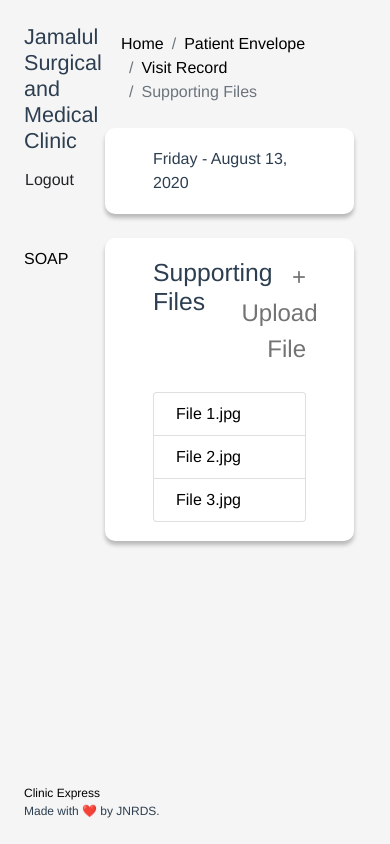
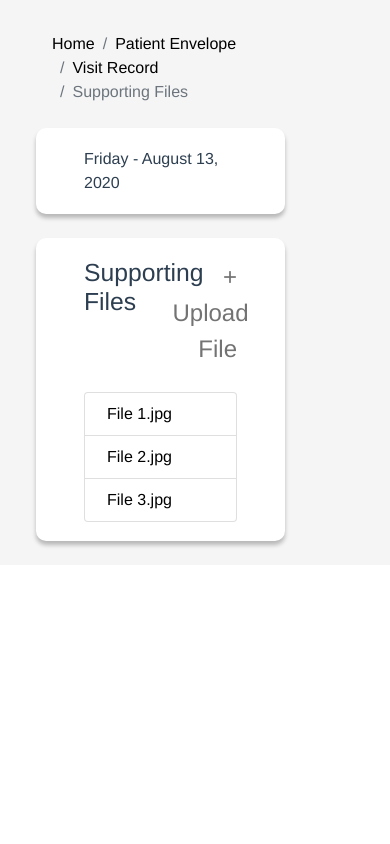
Before and after one commit to seanpe11/clinic-express, a Vue app in the folder client/: page /patient/visit/files in a window 390 px wide. Built offline with nearby package versions, Linux system fonts and the light colour scheme; sample sign-in values are in the browser's storage.

Commit message:
fix: partial responsiveness, fixed the sidebar err

```diff
--- a/client/src/components/Sidebar.vue
+++ b/client/src/components/Sidebar.vue
@@ -1,5 +1,5 @@
 <template>
-    <div id="sidebar" class='col-2'>
+    <div id="sidebar" class='col-2 d-none d-md-block'>
         <div id="nav" class='position-fixed' style='width: inherit;'>
             <h4>Jamalul Surgical and Medical Clinic</h4>
             <button class="btn" @click="logout()">Logout</button>
@@ -25,7 +25,7 @@
 export default {
   name: 'Sidebar',
   props: {
-    name: Object,
+    name: String,
     links: Array,
   },
   methods: {
--- a/client/src/views/Home.vue
+++ b/client/src/views/Home.vue
@@ -2,7 +2,7 @@
   <div class="home">
     <div class="row">
       <Sidebar name="null" :links="links" />
-      <div id="content" class="col-10">
+      <div id="content" class="col-md-10 col-12">
         <!-- search field -->
         <input type="text" class="search" v-model="search" placeholder="Search patient envelopes" v-on:keyup.enter="searchQuery" />
 
```
